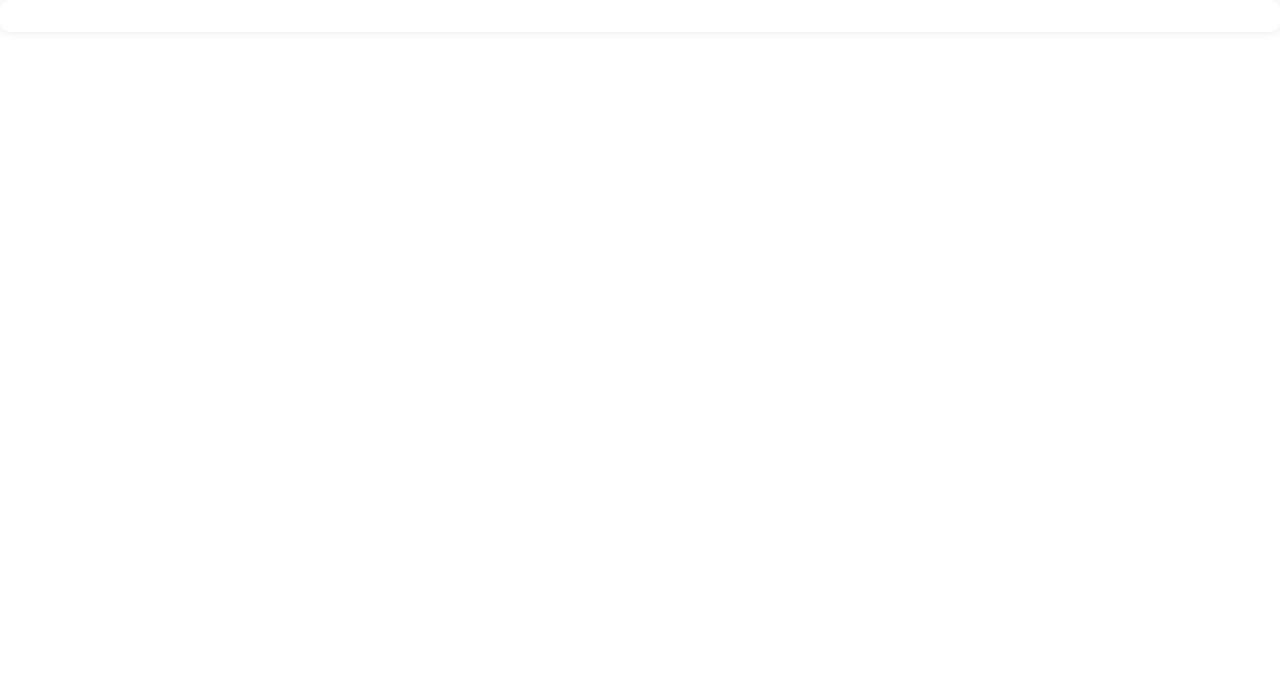
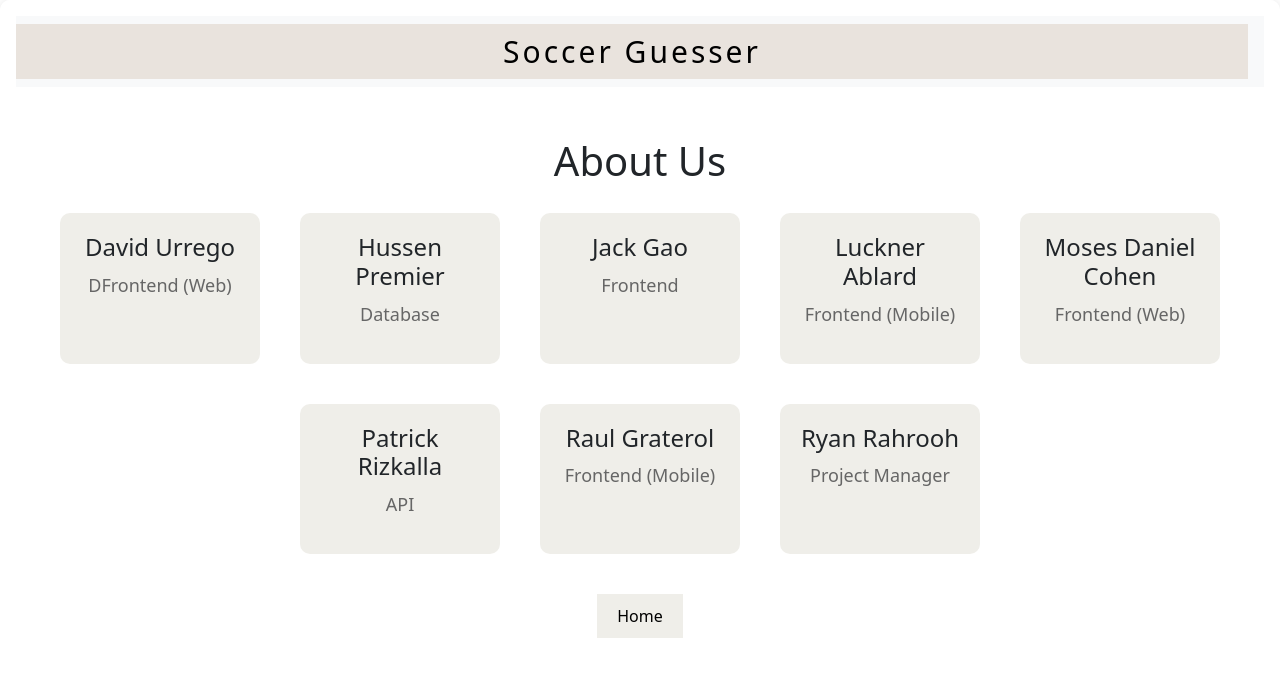
Before and after one commit to hussen2003/soccer-guesser-MERN, a React (Create React App) app in the folder frontend/: page /AboutPage in a window 1280 px wide. Before the commit this address had no page. Shown: the top 676 px of the page. Built offline with nearby package versions, Linux system fonts and the light colour scheme.

Commit message:
Aboutpage added

```diff
--- a/frontend/src/App.js
+++ b/frontend/src/App.js
@@ -5,6 +5,7 @@ import LoginPage from './pages/LoginPage.js';
 import LandingPage from './pages/LandingPage';
 import DailyPage from './pages/DailyPage';
 import Leaderboard from './pages/Leaderboard';
+import AboutPage from './pages/AboutPage.js';
 
 function App() {
   return (
@@ -15,6 +16,7 @@ function App() {
           <Route path = "/LandingPage" index element={<LandingPage />} />
           <Route path = "/DailyPage" index element = {<DailyPage />} />
           <Route path = "/Leaderboard" index element = {<Leaderboard />} />
+          <Route path = "/AboutPage" index element = {<AboutPage />} />
         </Routes>
       </BrowserRouter>
     </div>
--- /dev/null
+++ b/frontend/src/pages/AboutPage.js
@@ -0,0 +1,42 @@
+import React from 'react';
+import Header from '../components/header/Header.js';
+import './aboutpage.css'; // Importing CSS for styling
+
+function AboutPage() {
+    const teamMembers = [
+        { name: 'David Urrego', role: 'DFrontend (Web)' },
+        { name: 'Hussen Premier', role: 'Database' },
+        { name: 'Jack Gao', role: 'Frontend' },
+        { name: 'Luckner Ablard', role: 'Frontend (Mobile)' },
+        { name: 'Moses Daniel Cohen', role: 'Frontend (Web)' },
+        { name: 'Patrick Rizkalla', role: 'API' },
+        { name: 'Raul Graterol', role: 'Frontend (Mobile)' },
+        { name: 'Ryan Rahrooh', role: 'Project Manager' }
+    ];
+
+    const goHome = () => {
+        window.location.href = "/"; // Navigate to the home page
+    };
+
+    return (
+        <div>
+            <Header />
+            <div className='about-page'>
+                <h1>About Us</h1>
+                <div className="team-members">
+                    {teamMembers.map((member, index) => (
+                        <div key={index} className="member">
+                            <h2>{member.name}</h2>
+                            <p>{member.role}</p>
+                        </div>
+                    ))}
+                </div>
+                <button onClick={goHome} className="home-button">
+                    Home
+                </button>
+            </div>
+        </div>
+    );
+}
+
+export default AboutPage;
--- /dev/null
+++ b/frontend/src/pages/aboutpage.css
@@ -0,0 +1,37 @@
+.about-page {
+    margin: 50px auto;
+    text-align: center;
+}
+
+.team-members {
+    display: flex;
+    flex-wrap: wrap;
+    justify-content: center;
+}
+
+.member {
+    margin: 20px;
+    padding: 20px;
+    background-color: #efeee9;
+    border-radius: 10px;
+    width: 200px;
+}
+
+.member h2 {
+    font-size: 24px;
+    margin-bottom: 10px;
+}
+
+.member p {
+    font-size: 18px;
+    color: #666666;
+}
+
+.home-button {
+    padding: 10px 20px;
+    background-color: #efeee9;
+    color: #000;
+    border: none;
+    cursor: pointer;
+    margin-top: 20px;
+}
```
